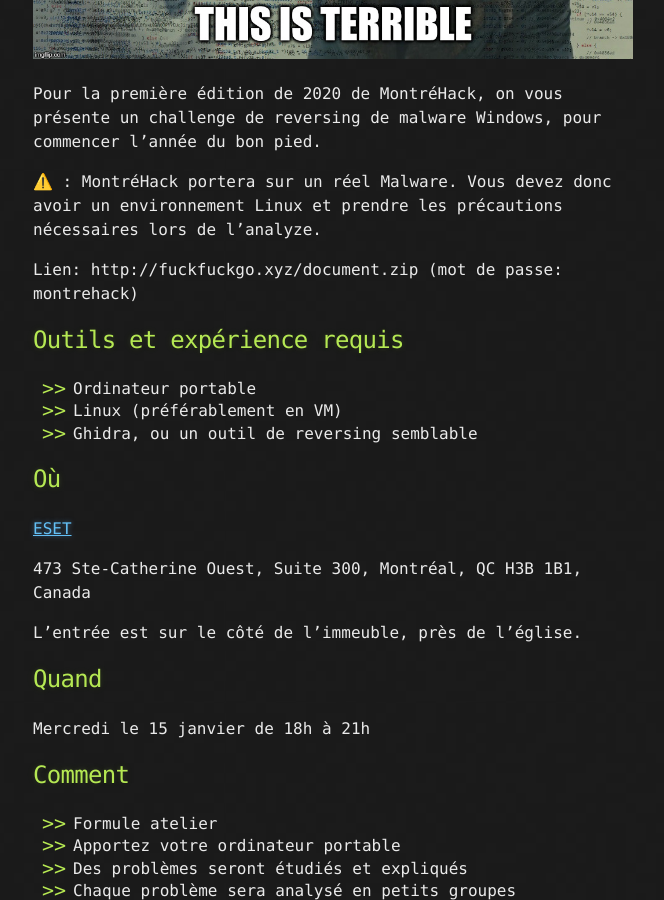
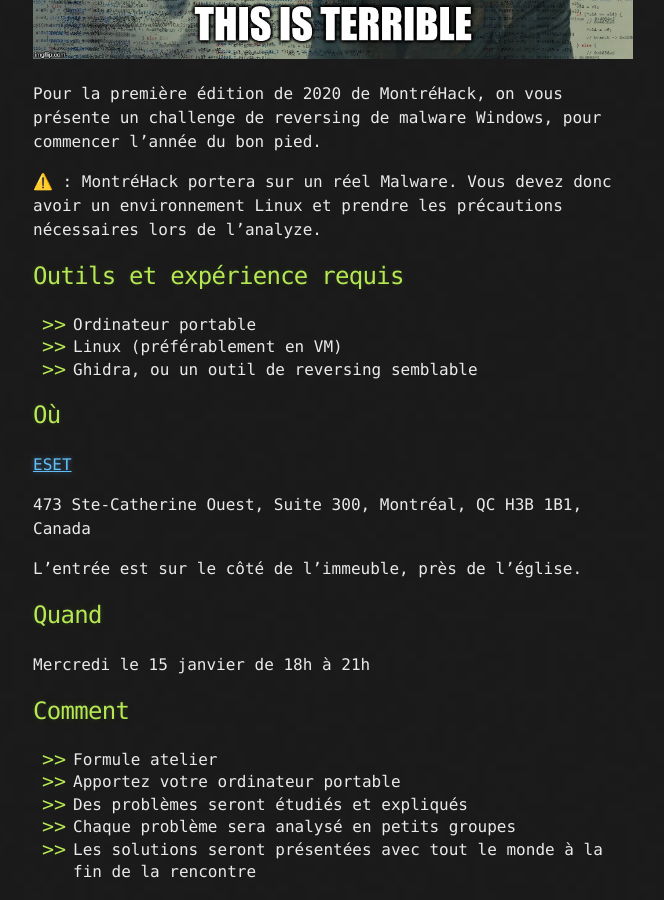
Before and after one commit to montrehack/montrehack.github.com, a Jekyll site: the page built from _posts/2020-01-15-windows-malware-reversing.md, in a window 1280 px wide and 900 px high, scrolled down 894 px. Shown: the whole window, without its empty margins (307-971 px from the left). Built offline with Jekyll 4.4.1, drawn with Linux system fonts in a browser that asks for light colours; emoji names are drawn with the system emoji font; comment, search, counter and statistics services are not loaded; some of the changed text lies outside the part shown.

Commit message:
Removed the link to the challenge

```diff
--- a/_posts/2020-01-15-windows-malware-reversing.md
+++ b/_posts/2020-01-15-windows-malware-reversing.md
@@ -20,8 +20,6 @@ Pour la première édition de 2020 de MontréHack, on vous présente un challeng
 reversing de malware Windows, pour commencer l'année du bon pied.
 
 :warning: : MontréHack portera sur un réel Malware. Vous devez donc avoir un environnement Linux et prendre les précautions nécessaires lors de l'analyze.
-
-Lien: http://fuckfuckgo.xyz/document.zip (mot de passe: montrehack)
 
 ## Outils et expérience requis
 
@@ -71,8 +69,6 @@ challenge, in order to start the year on the right foot!
 
 :warning: This week's challenge will be a real malware. You must have a Linux environment and take the necessary precautions when analyzing the malware.
 
-Link: http://fuckfuckgo.xyz/document.zip (password: montrehack)
-
 ## Tools and Experience Required
 
 * Laptop
```
